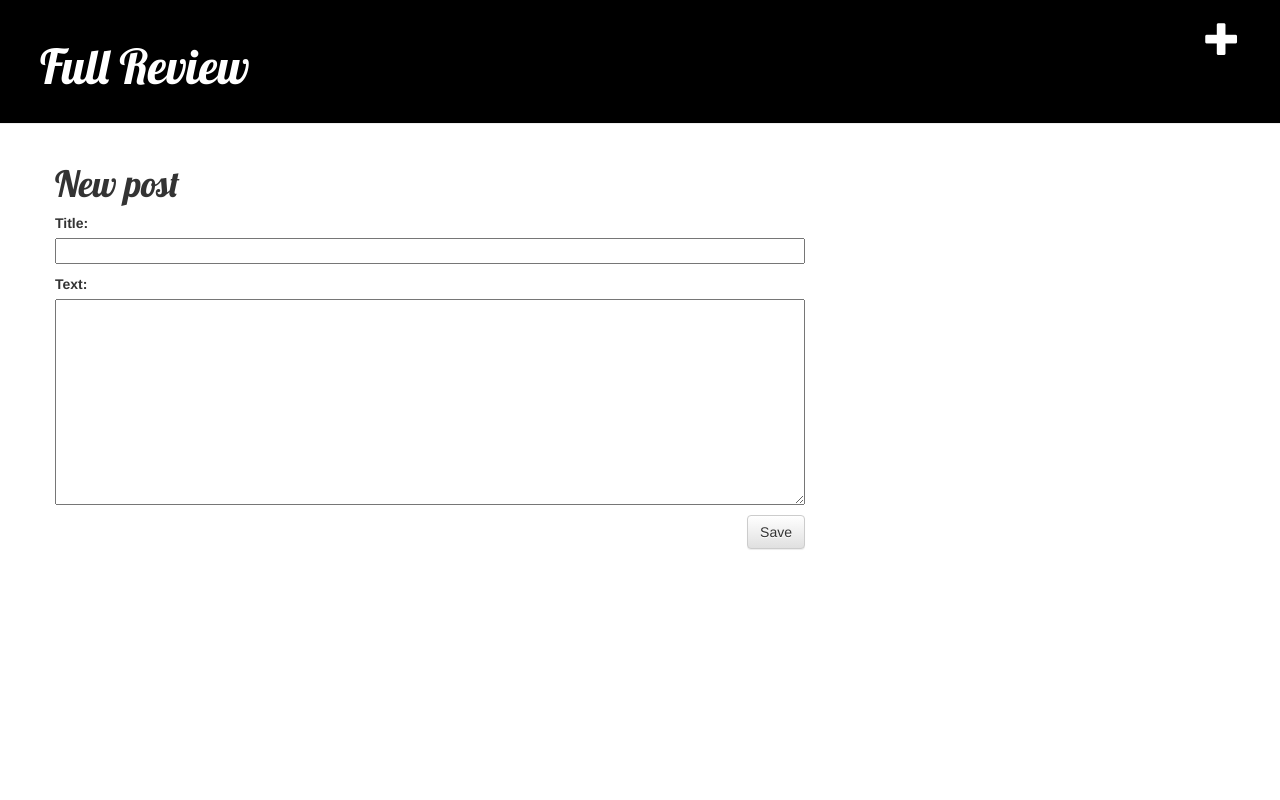
After one commit to manub92/Full-Review, a Django app: page /post/new/ in a window 1280 px wide. The commit adds this page. Run offline with Django 3.2, Linux system fonts and the light colour scheme; some libraries are stand-ins or nearby versions.

Commit message:
Added view and template for detailed blog post as well as CSS for the site.

```diff
--- /dev/null
+++ b/blog/forms.py
@@ -0,0 +1,9 @@
+from django import forms
+
+from .models import Post
+
+class PostForm(forms.ModelForm):
+
+    class Meta:
+        model = Post
+        fields = ('title', 'text',)
--- /dev/null
+++ b/blog/static/css/blog.css
@@ -0,0 +1,46 @@
+.page-header {
+    background-color: #000000;
+    margin-top: 0;
+    padding: 20px 20px 20px 40px;
+}
+
+.page-header h1, .page-header h1 a, .page-header h1 a:visited, .page-header h1 a:active {
+    color: #ffffff;
+    font-size: 36pt;
+    text-decoration: none;
+}
+
+.content {
+    margin-left: 40px;
+}
+
+h1, h2, h3, h4 {
+    font-family: 'Lobster', cursive;
+}
+
+.date {
+    color: #828282;
+}
+
+.save {
+    float: right;
+}
+
+.post-form textarea, .post-form input {
+    width: 100%;
+}
+
+.top-menu, .top-menu:hover, .top-menu:visited {
+    color: #ffffff;
+    float: right;
+    font-size: 26pt;
+    margin-right: 20px;
+}
+
+.post {
+    margin-bottom: 70px;
+}
+
+.post h1 a, .post h1 a:visited {
+    color: #000000;
+}
--- /dev/null
+++ b/blog/templates/blog/base.html
@@ -0,0 +1,24 @@
+{% load staticfiles %}
+<html>
+    <head>
+        <title>Full Review</title>
+        <link rel="stylesheet" href="//maxcdn.bootstrapcdn.com/bootstrap/3.2.0/css/bootstrap.min.css">
+        <link rel="stylesheet" href="//maxcdn.bootstrapcdn.com/bootstrap/3.2.0/css/bootstrap-theme.min.css">
+        <link href='//fonts.googleapis.com/css?family=Lobster&subset=latin,latin-ext' rel='stylesheet' type='text/css'>
+        <link rel="stylesheet" href="{% static 'css/blog.css' %}">
+    </head>
+    <body>
+        <div class="page-header">
+            <a href="{% url 'post_new' %}" class="top-menu"><span class="glyphicon glyphicon-plus"></span></a>
+            <h1><a href="/">Full Review</a></h1>
+        </div>
+        <div class="content container">
+            <div class="row">
+                <div class="col-md-8">
+                    {% block content %}
+                    {% endblock %}
+                </div>
+            </div>
+        </div>
+    </body>
+</html>
--- /dev/null
+++ b/blog/templates/blog/post_edit.html
@@ -0,0 +1,9 @@
+{% extends 'blog/base.html' %}
+
+{% block content %}
+    <h1>New post</h1>
+    <form method="POST" class="post-form">{% csrf_token %}
+        {{ form.as_p }}
+        <button type="submit" class="save btn btn-default">Save</button>
+    </form>
+{% endblock %}
--- a/blog/urls.py
+++ b/blog/urls.py
@@ -3,4 +3,6 @@ from . import views
 
 urlpatterns = [
     url(r'^$', views.post_list, name='post_list'),
+    url(r'^post/(?P<pk>\d+)/$', views.post_detail, name='post_detail'),
+    url(r'^post/new/$', views.post_new, name='post_new'),
 ]
--- a/blog/views.py
+++ b/blog/views.py
@@ -1,11 +1,23 @@
 from django.shortcuts import render
 from django.utils import timezone
 from .models import Post
+from django.shortcuts import render, get_object_or_404
+from .forms import PostForm
+
 
 def post_list(request):
     Post.objects.filter(published_date__lte=timezone.now()).order_by('published_date')
     return render(request, 'blog/post_list.html', {})
 
+def post_detail(request, pk):
+    post = get_object_or_404(Post, pk=pk)
+    return render(request, 'blog/post_detail.html', {'post': post})
+
+
+def post_new(request):
+    form = PostForm()
+    return render(request, 'blog/post_edit.html', {'form': form})
+
 
 
 
```
Also changed, not shown: blog/templates/blog/post_detail.html (added, +13 -0 lines), blog/templates/blog/post_list.html (+11 -29 lines).
